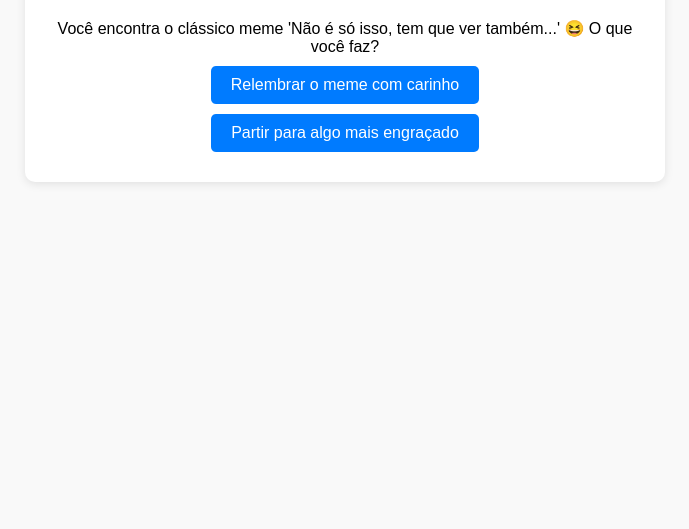
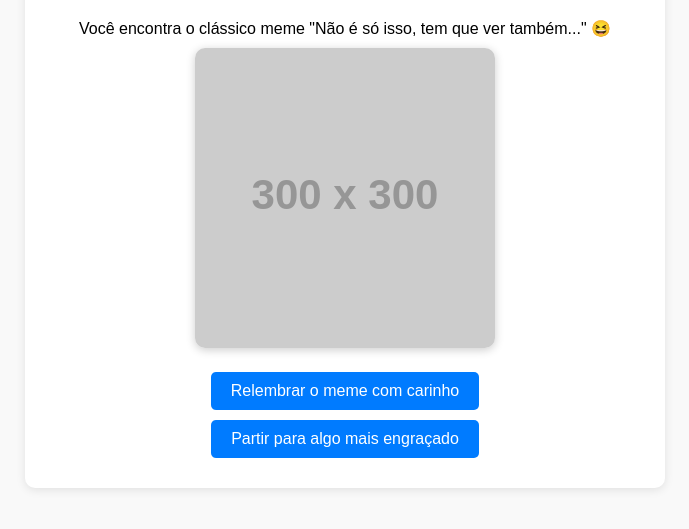
Before and after one commit to DevIsola/proposal, a plain HTML site: page index.html in a window 1280 px wide. Both pictures are taken after a click on the button "Explorar memes antigos". Shown: the part 109-638 px from the top of the page, without its empty margins (295-984 px from the left). Drawn offline with Linux system fonts and the light colour scheme; placeholder pictures from the web are drawn by us.

Commit message:
Atualizacoes

```diff
--- a/script.js
+++ b/script.js
@@ -12,14 +12,16 @@ const scenes = {
     ]
   },
   oldMemes: {
-    text: "Você encontra o clássico meme 'Não é só isso, tem que ver também...' 😆 O que você faz?",
+    text: `Você encontra o clássico meme "Não é só isso, tem que ver também..." 😆<br>
+           <img src="https://via.placeholder.com/300" alt="Meme clássico" style="max-width:100%;">`,
     choices: [
       { text: "Relembrar o meme com carinho", nextScene: "memoryLane" },
       { text: "Partir para algo mais engraçado", nextScene: "modernMemes" }
     ]
   },
   modernMemes: {
-    text: "Você encontra o meme 'Tá tranquilo, tá favorável' 🎵 Qual é sua reação?",
+    text: `Você encontra o meme "Tá tranquilo, tá favorável" 🎵<br>
+           <img src="https://via.placeholder.com/300" alt="Meme moderno" style="max-width:100%;">`,
     choices: [
       { text: "Começa a dançar imediatamente", nextScene: "proposal" },
       { text: "Ri sem parar", nextScene: "proposal" }
@@ -33,14 +35,31 @@ const scenes = {
     ]
   },
   proposal: {
-    text: "Chegamos ao momento mais importante da jornada... 💍",
+    text: `Chegamos ao momento mais importante da jornada... 💍<br>
+           <audio controls autoplay>
+               <source src="https://www.example.com/music.mp3" type="audio/mpeg">
+               Seu navegador não suporta o áudio.
+           </audio>`,
     choices: [
       { text: "Abrir a surpresa final", nextScene: "finalMessage" }
     ]
   },
   finalMessage: {
-    text: "Surpresa! ❤️ Quer casar comigo? Com amor e memes, sua resposta importa mais do que qualquer outra coisa. 🥰",
+    text: `Surpresa! ❤️ Quer casar comigo? Com amor e memes, sua resposta importa mais do que qualquer outra coisa. 🥰`,
     choices: []
+  },
+  puzzle: {
+    text: `Para continuar, responda: Qual o lugar onde nos conhecemos pela primeira vez?`,
+    choices: [
+      { text: "Parque", nextScene: "finalMessage", correct: true },
+      { text: "Shopping", nextScene: "wrongAnswer" }
+    ]
+  },
+  wrongAnswer: {
+    text: `Não foi bem isso... Tente de novo!`,
+    choices: [
+      { text: "Voltar e tentar outra vez", nextScene: "puzzle" }
+    ]
   }
 };
 
@@ -53,8 +72,15 @@ function renderScene(sceneName) {
     const button = document.createElement("button");
     button.innerText = choice.text;
     button.onclick = () => renderScene(choice.nextScene);
+    if (choice.correct) {
+      button.classList.add("correct");
+    }
     choicesContainer.appendChild(button);
   });
+
+  if (sceneName === "finalMessage") {
+    document.getElementById("game-container").classList.add("final");
+  }
 }
 
 renderScene("start");
--- a/style.css
+++ b/style.css
@@ -33,3 +33,21 @@ body {
 #choices button:hover {
     background-color: #0056b3;
 }
+
+img {
+    border-radius: 10px;
+    box-shadow: 0 2px 10px rgba(0, 0, 0, 0.2);
+    margin: 10px 0;
+}
+
+@keyframes sparkle {
+    0% { transform: scale(1); opacity: 0.8; }
+    50% { transform: scale(1.2); opacity: 1; }
+    100% { transform: scale(1); opacity: 0.8; }
+}
+
+#game-container.final {
+    animation: sparkle 1s infinite;
+    background-color: #ffe4e1;
+    border: 2px solid #ff69b4;
+}
```
Also changed, not shown: index.html (line endings or trailing spaces). Lines whose indentation alone changed are shown as unchanged.
